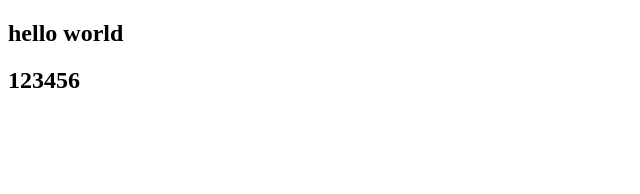
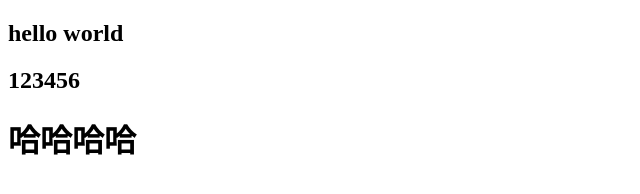
Before and after one commit to A2213/-1, a plain HTML site: page index.html in a window 1280 px wide. Shown: the whole page, without its empty margins (0-640 px from the left). Drawn offline with Linux system fonts and the light colour scheme.

Commit message:
这是第三次提交，在index.html中添加了h2

```diff
--- a/index.html
+++ b/index.html
@@ -8,5 +8,6 @@
 <body>
     <h2>hello world</h2>
     <h2>123456</h2>
+    <h1>哈哈哈哈</h1>
 </body>
 </html>
```
